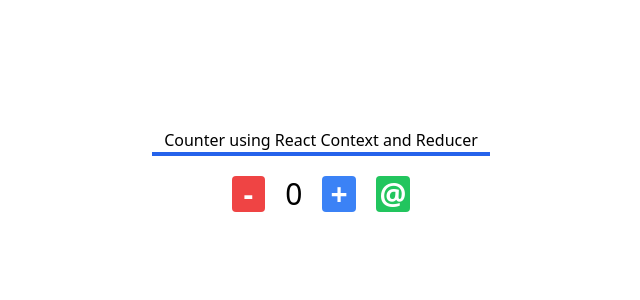
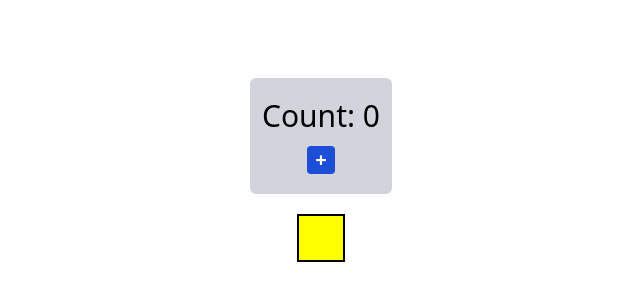
Before and after one commit to mahfuzurrahman98/Playing-with-React-TS, a React (Vite) app: page / in a window 1280 px wide. Shown: the part 230-530 px from the top of the page, without its empty margins (319-959 px from the left). Built offline with nearby package versions, Linux system fonts and the light colour scheme.

Commit message:
react memo function practice

```diff
--- a/src/App.tsx
+++ b/src/App.tsx
@@ -1,6 +1,6 @@
 // import ListGroup from './components/ListGroup';
 
-import Main from './components/use_context/Main';
+import ReactMemo from './components/ReactMemo';
 
 // import UseReducer2 from './components/UseReducer2';
 
@@ -32,7 +32,9 @@ const App: React.FC = () => {
 
       {/* <UseReducer2 /> */}
 
-      <Main />
+      {/* <Main /> */}
+
+      <ReactMemo />
     </div>
   );
 };
--- /dev/null
+++ b/src/components/ReactMemo.tsx
@@ -0,0 +1,46 @@
+import { FC, MouseEvent, memo, useState } from 'react';
+
+const ReactMemo: FC = () => {
+  const [count, setCount] = useState(0);
+
+  const handleCount = (event: MouseEvent<HTMLButtonElement>): void => {
+    setCount((prevCount) => prevCount + 1);
+    console.log('Count changed to: ', count + 1);
+  };
+
+  console.log('ReactMemo component rendered.');
+  return (
+    <div className="flex flex-col justify-center items-center h-screen">
+      <div className="text-center mb-5 bg-gray-300 px-3 py-5 rounded-md">
+        <h1 className="text-3xl mb-3">Count: {count}</h1>
+        <button
+          className="bg-blue-700 hover:bg-blue-600 text-white font-bold text-xl py-0 px-2 rounded"
+          onClick={handleCount}
+        >
+          +
+        </button>
+      </div>
+      <MemoedMessage />
+    </div>
+  );
+};
+
+const Message: FC = () => {
+  const [bgColor, setBgColor] = useState('yellow');
+  const handleColorChange = (event: MouseEvent<HTMLDivElement>): void => {
+    setBgColor((prevColor) => (prevColor === 'yellow' ? 'red' : 'yellow'));
+    console.log(`Color changed to ${bgColor}`);
+  };
+
+  console.log('Message component rendered.');
+  return (
+    <div
+      className="p-5 border-2 border-black w-12 h-12"
+      style={{ backgroundColor: bgColor }}
+      onClick={handleColorChange}
+    ></div>
+  );
+};
+
+const MemoedMessage = memo(Message);
+export default ReactMemo;
--- a/src/main.tsx
+++ b/src/main.tsx
@@ -1,10 +1,10 @@
-import React from 'react';
+// import React from 'react';
 import ReactDOM from 'react-dom/client';
 import App from './App.tsx';
 import './index.css';
 
 ReactDOM.createRoot(document.getElementById('root') as HTMLElement).render(
-  <React.StrictMode>
-    <App />
-  </React.StrictMode>
+  // <React.StrictMode>
+  <App />
+  // </React.StrictMode>
 );
```
